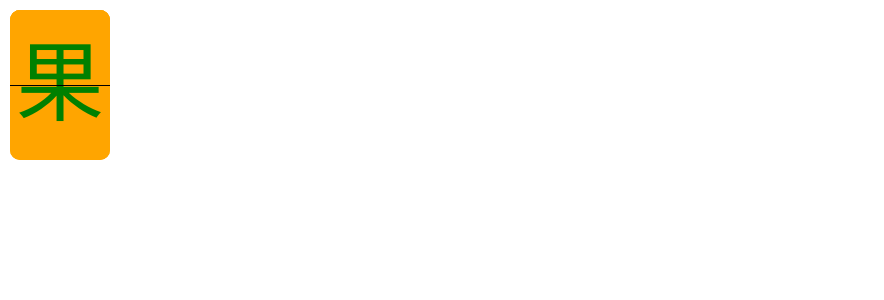
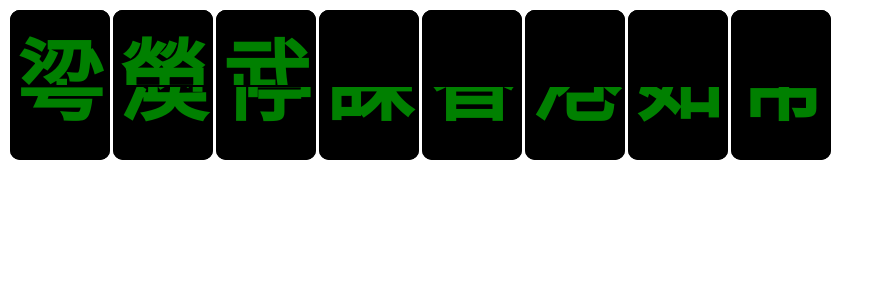
Before and after one commit to KNVB/split-flap, a React (Create React App) app: page / in a window 1280 px wide. Shown: the top 300 px of the page, without its empty margins (0-884 px from the left). Built offline with nearby package versions, Linux system fonts and the light colour scheme.

Commit message:
2022/5/11 17:22

```diff
--- a/package.json
+++ b/package.json
@@ -12,6 +12,7 @@
     "web-vitals": "^2.1.4"
   },
   "scripts": {
+    "dev": "cross-env NODE_ENV=development npm start",
     "start": "react-scripts start",
     "build": "react-scripts build",
     "test": "react-scripts test",
--- a/src/App.js
+++ b/src/App.js
@@ -1,16 +1,23 @@
 import './App.css';
 import SplitFlap from './components/splitFlap/SplitFlap';
 function App() {
+  let wordList = ['大雨殺到', '粵澳停課香港如常', '梁榮武'];
+  let props = {
+    bgColor: "black",
+    borderRadius: "",
+    color: "green",
+    fontFamily: "標楷體",
+    fontSize: "5.5em",
+    fontWeight:"bolder",
+    height: "150px",
+    timing: 1000,
+    width: "100px",
+    wordList
+  }
   return (
     <div style={{ "margin": "10px" }}>
       <SplitFlap
-        bgColor="orange"
-        borderRadius="20px"
-        color="green"
-        fontFamily="標楷體"
-        fontSize="5.5em"
-        height="150px"
-        width="100px" />
+        {...props}/>
     </div>
   );
 }
--- /dev/null
+++ b/src/components/WordList.css
@@ -0,0 +1,4 @@
+.wordList{
+    display:flex;
+    flex-direction: row;
+}
--- a/src/components/splitFlap/SplitFlap.css
+++ b/src/components/splitFlap/Character.css
@@ -11,10 +11,10 @@
     content: "";
     display: block;
     position: absolute;
-    height: 2px;
-    background-color: black;
+    height: 4px;
+    background-color:  inherit;
     width: 100%;
-    top: calc(50% - 1px);
+    top: calc(50% - 2px);
 }
 
 .halfCard {
@@ -104,3 +104,16 @@
 .zIndex10 {
     z-index: 10;
 }
+
+.blue{
+    background-color: blue
+ }
+ .green{
+    background-color: green
+ }
+ .red{
+    background-color: red
+ }
+ .orange{
+   background-color: orange
+ }
--- /dev/null
+++ b/src/components/splitFlap/Character.js
@@ -0,0 +1,131 @@
+import './Character.css';
+import { useEffect, useReducer } from 'react';
+let reducer = (state, action) => {
+    let result = { ...state };
+    let temp;
+    switch (action.type) {
+        case "backward":
+            result.oldValue = action.oldValue;
+            result.newValue = action.newValue;
+            temp = result.thirdDivClass + " transform0to_90";
+            result.thirdDivClass = temp;
+            temp = result.secondDivClass + " rotate0to90";
+            result.secondDivClass = temp;
+            break;
+        case 'backward2':
+            temp = result.thirdDivClass.replace("zIndex2", "zIndex4");
+            temp += " rotate_90to0";
+            result.thirdDivClass = temp;
+            temp = result.fourthDivClass.replace("zIndex4", "zIndex2");
+            result.fourthDivClass = temp;
+            break;
+        case "forward":
+            result.oldValue = action.oldValue;
+            result.newValue = action.newValue;
+            temp = result.firstDivClass + " transform0to90";
+            result.firstDivClass = temp
+            temp = result.fourthDivClass + " rotate0to_90";
+            result.fourthDivClass = temp;
+            break;
+        case 'forward2':
+            temp = result.firstDivClass.replace("zIndex2", "zIndex4");
+            temp += " rotate90to0";
+            result.firstDivClass = temp;
+            break;
+        case "resume":
+            result.oldValue = result.newValue;
+            result.fourthDivClass = 'halfCard zIndex4';
+            result.firstDivClass = result.fullCard + ' zIndex2';
+            result.secondDivClass = result.fullCard + ' zIndex2';
+            result.thirdDivClass = 'halfCard zIndex2';
+            break;
+        default:
+            break;
+    }
+    return result;
+};
+export default function Character({ action, bgColor, borderRadius, className, color, fontFamily,fontWeight, fontSize, height, hinge, newValue, oldValue, timing, width }) {
+    let style = {
+        "backgroundColor": bgColor || 'black',
+        "boxSizing": "border-box",
+        "borderRadius": borderRadius || "10px",
+        "color": color || "white",
+        "fontFamily": fontFamily || 'arial',
+        "fontSize": fontSize || "5.5em",
+        "fontWeight":fontWeight|| "normal",
+        "height": height || "150px",
+        "lineHeight": height || "150px",
+        "position": "relative",
+        "textAlign": "center",
+        "transformStyle": "preserve-3d",
+        "width": width || "100px"
+    };
+    let cardStyle = { "animationDuration": (timing || 0.3) + "s", "backgroundColor": style['backgroundColor'] }
+    let fullCard = "";
+    if (hinge === undefined) {
+        fullCard = "fullCard-after";
+    } else {
+        if (hinge === true) {
+            fullCard = "fullCard-after";
+        } else {
+            fullCard = "fullCard";
+        }
+    }
+    const [objList, updateObjList] = useReducer(reducer, {
+        oldValue: oldValue,
+        newValue: newValue,
+        action: "forward" || action,
+        firstDivClass: fullCard + ' zIndex2',
+        secondDivClass: fullCard + ' zIndex2',
+        thirdDivClass: 'halfCard zIndex2',
+        fourthDivClass: 'halfCard zIndex4',
+        "fullCard": fullCard
+    });
+    useEffect(() => {
+        updateObjList({ type: action, oldValue, newValue });
+    }, [action, oldValue, newValue]);
+    let firstDivHandle = () => {
+        updateObjList({ type: 'resume' });
+    }
+    let secondDivHandle = () => {
+        updateObjList({ type: 'backward2' });
+    }
+    let thirdDivHandle = () => {
+        updateObjList({ type: 'resume' });
+    }
+    let fourthDivHandle = () => {
+        updateObjList({ type: 'forward2' });
+    }
+    return (
+        <div style={style} className={className}>
+            <div
+                className={objList.firstDivClass}
+                id="first"
+                onAnimationEndCapture={firstDivHandle}
+                style={cardStyle} >
+                {objList.newValue}
+            </div>
+            <div
+                className={objList.secondDivClass}
+                id="second"
+                onAnimationEndCapture={secondDivHandle}
+                style={cardStyle} >
+                {objList.oldValue}
+            </div>
+            <div
+                className={objList.thirdDivClass}
+                id="third"
+                onAnimationEndCapture={thirdDivHandle}
+                style={cardStyle}>
+                {objList.newValue}
+            </div>
+            <div
+                className={objList.fourthDivClass}
+                id="fourth"
+                onAnimationEndCapture={fourthDivHandle}
+                style={cardStyle}>
+                {objList.oldValue}
+            </div>
+        </div>
+    )
+}
--- a/src/components/splitFlap/SplitFlap.js
+++ b/src/components/splitFlap/SplitFlap.js
@@ -1,53 +1,71 @@
-import './SplitFlap.css';
-export default function SplitFlap({ action, bgColor, borderRadius, color, fontFamily, fontSize, height, hinge, newValue, oldValue, width }) {
+import { useEffect,useReducer } from 'react';
+import Character from './Character';
+let reducer = (state, action) => {
+    let result = { ...state };
+    result.oldIndex = result.newIndex;
+    result.newIndex = action.value;
+    result.action = action.type;
+    console.log(result);
+    return result;
+};
+export default function SplitFlap({bgColor, borderRadius, className, color, fontFamily, fontSize,fontWeight, height, hinge, timing, width,wordList}){
+    const [objList, updateObjList] = useReducer(reducer, {
+        oldIndex: 0,
+        newIndex: 0,
+        action: 'init',
+    });
+    let maxWordLength=0;
     let style = {
-        "background-color": bgColor || 'black',
-        "box-sizing": "border-box",
-        "border-radius": borderRadius || "10px",
+        action: objList.action,
+        "bgColor": bgColor || 'black',
+        "borderRadius": borderRadius || "10px",
         "color": color || "white",
-        "font-family": fontFamily || 'arial',
-        "font-size": fontSize || "5.5em",
+        "fontFamily": fontFamily || 'arial',
+        "fontSize": fontSize || "5.5em",
+        "fontWeight":fontWeight||"normal",
         "height": height || "150px",
-        "line-height": height || "150px",
-        "position": "relative",
-        "text-align": "center",
-        "transform-style": "preserve-3d",
+        "lineHeight": height || "150px",
         "width": width || "100px"
     };
-    let firstDivHandle = () => { }
-    let secondDivHandle = () => { }
-    let thirdDivHandle = () => { }
-    let fourDivHandle = () => { }
+    wordList.forEach(word=>{
+        if (word.length>maxWordLength){
+            maxWordLength=word.length;
+        }
+    });
+    let characterList=[];
+    let splitStyle={
+        "display":"flex",
+        "flexDirection":"row",
+    };
+    for (let i=0;i<maxWordLength;i++){
+        characterList.push(
+            <div key={"c_"+i} style={{"marginRight":"3px"}}>
+                <Character {...style}
+                    action={objList.action}
+                    oldValue={wordList[objList.oldIndex][i]}
+                    newValue={wordList[objList.newIndex][i]}/>
+            </div>
+        )
+    }
+    const forward = () => {
+        let temp = objList.newIndex + 1;
+        if (temp === wordList.length){
+            temp=0;
+        }
+        updateObjList({
+            type: "forward",
+            value: temp,
+        });
+    };
+    useEffect(()=>{
+        const intervalId = setInterval(() => {
+            forward();
+        },timing);
+        return () => clearInterval(intervalId);
+    })
     return (
-        <div style={style}>
-            <div
-                className="fullCard-after zIndex2"
-                id="first"
-                onAnimationEndCapture={firstDivHandle}
-                style={{ "background-color": style['background-color'] }} >
-                因
-            </div>
-            <div
-                className="fullCard-after zIndex2"
-                id="second"
-                onAnimationEndCapture={secondDivHandle}
-                style={{ "background-color": style['background-color'] }} >
-                果
-            </div>
-            <div
-                className="halfCard zIndex2"
-                id="third"
-                onAnimationEndCapture={thirdDivHandle}
-                style={{ "background-color": style['background-color'] }}>
-                因
-            </div>
-            <div
-                className="halfCard zIndex4"
-                id="fourth"
-                onAnimationEndCapture={fourDivHandle}
-                style={{ "background-color": style['background-color'] }}>
-                果
-            </div>
+        <div style={splitStyle} className={className}>
+            {characterList}
         </div>
     )
 }
```
Also changed, not shown: src/components/WordList.js (added, +87 -0 lines), 1 other file (tests, documents, lock files or other folders).
